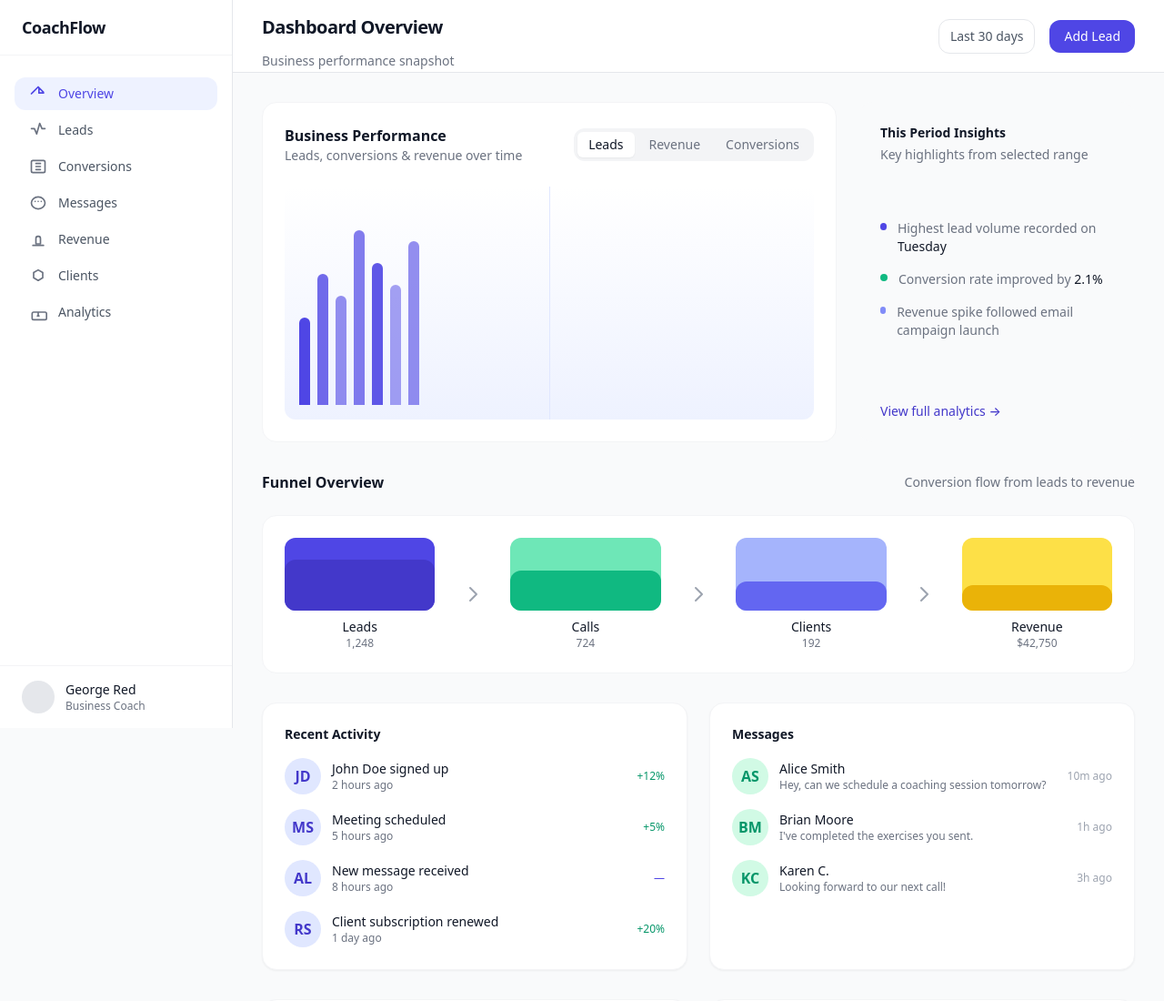
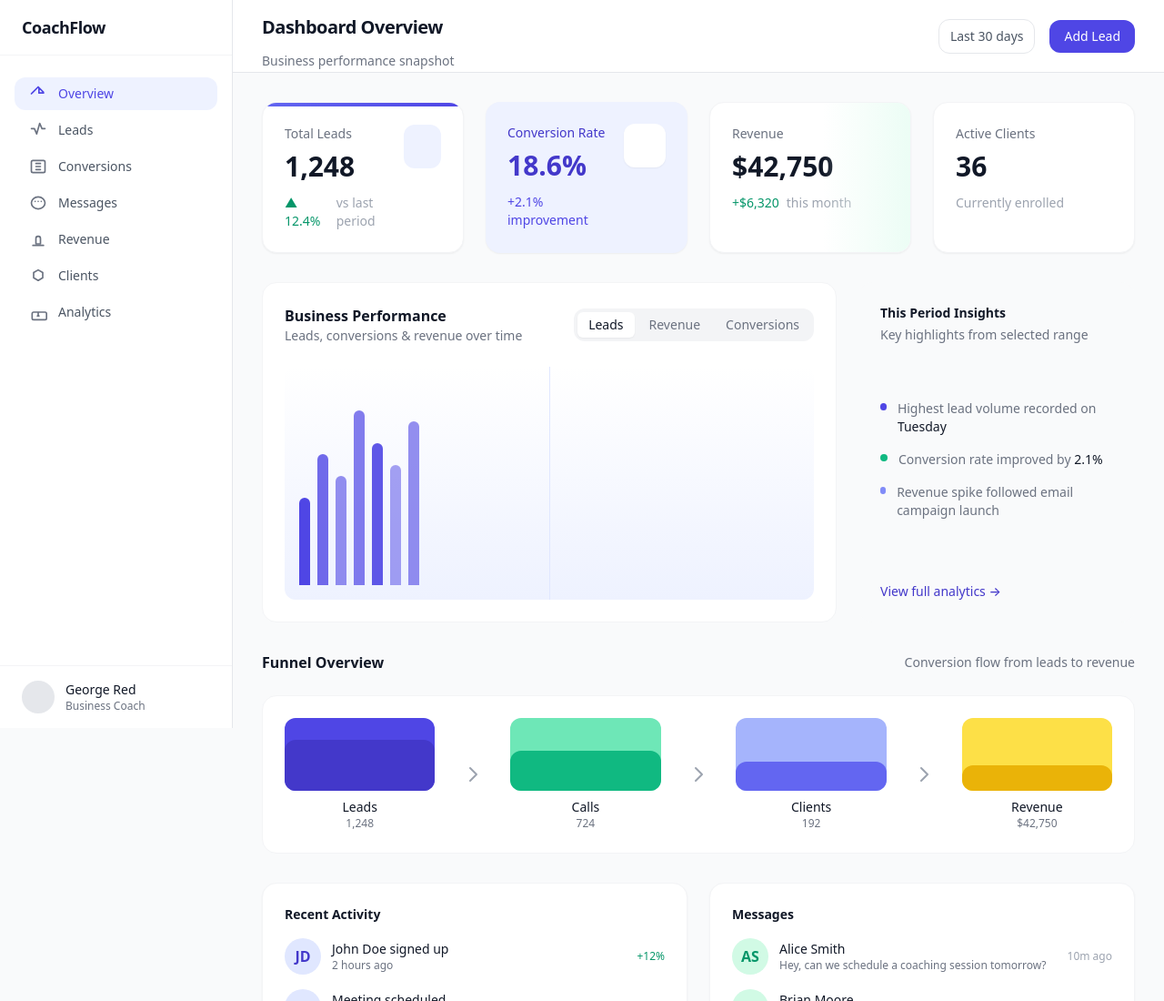
Before and after one commit to WebSync360/BizEdge-Dashboard, a website: page index.html in a window 1280 px wide. Shown: the top 1100 px of the page at 91% size. Drawn offline with nearby package versions, Linux system fonts and the light colour scheme; a script that the page names is missing.

Commit message:
Updating User Interface

```diff
--- a/index.html
+++ b/index.html
@@ -144,6 +144,59 @@
 
     <!-- Page content -->
     <main class="flex-1 p-8 space-y-8">
+
+      <!-- KPI Section -->
+        <section class="grid grid-cols-1 sm:grid-cols-2 xl:grid-cols-4 gap-6">
+          <!-- Total Leads -->
+          <div class="relative bg-white p-6 rounded-xl shadow-sm border border-gray-100 overflow-hidden">
+            <div class="absolute inset-x-0 top-0 h-1 bg-gradient-to-r from-indigo-500 to-indigo-600"></div>
+            <div class="flex items-start justify-between">
+              <div>
+                <p class="text-sm text-gray-500 font-medium">Total Leads</p>
+                <h3 class="mt-2 text-3xl font-semibold text-gray-900">1,248</h3>
+                <div class="mt-3 flex items-center gap-2 text-sm">
+                  <span class="text-emerald-600 font-medium">▲ 12.4%</span>
+                  <span class="text-gray-400">vs last period</span>
+                </div>
+              </div>
+              <div class="flex h-12 w-12 items-center justify-center rounded-lg bg-indigo-50 text-indigo-600">
+                <svg class="h-6 w-6"></svg>
+              </div>
+            </div>
+          </div>
+
+          <!-- Conversion Rate -->
+          <div class="relative bg-indigo-50 p-6 rounded-xl shadow-sm">
+            <div class="flex items-start justify-between">
+              <div>
+                <p class="text-sm text-indigo-700 font-medium">Conversion Rate</p>
+                <h3 class="mt-2 text-3xl font-semibold text-indigo-700">18.6%</h3>
+                <p class="mt-3 text-sm text-indigo-600">+2.1% improvement</p>
+              </div>
+              <div class="flex h-12 w-12 items-center justify-center rounded-lg bg-white text-indigo-600 shadow-sm">
+                <svg class="h-6 w-6"></svg>
+              </div>
+            </div>
+          </div>
+
+          <!-- Revenue -->
+          <div class="relative bg-white p-6 rounded-xl shadow-sm border border-gray-100 overflow-hidden">
+            <div class="absolute right-0 top-0 h-full w-24 bg-gradient-to-l from-emerald-50 to-transparent"></div>
+            <p class="text-sm text-gray-500 font-medium">Revenue</p>
+            <h3 class="mt-2 text-3xl font-semibold text-gray-900">$42,750</h3>
+            <div class="mt-3 flex items-center gap-2 text-sm">
+              <span class="text-emerald-600 font-medium">+$6,320</span>
+              <span class="text-gray-400">this month</span>
+            </div>
+          </div>
+
+          <!-- Active Clients -->
+          <div class="relative bg-white p-6 rounded-xl shadow-sm border border-gray-100 overflow-hidden">
+            <p class="text-sm text-gray-500 font-medium">Active Clients</p>
+            <h3 class="mt-2 text-3xl font-semibold text-gray-900">36</h3>
+            <p class="mt-3 text-sm text-gray-400">Currently enrolled</p>
+          </div>
+        </section>
 
       <!-- ================= PERFORMANCE CHARTS ================= -->
       <section>
```
Also changed, not shown: dist/output.css.
